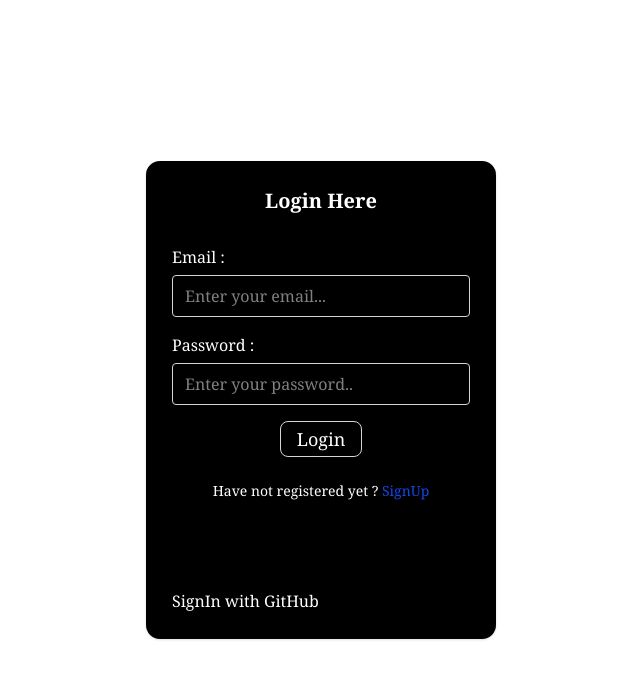
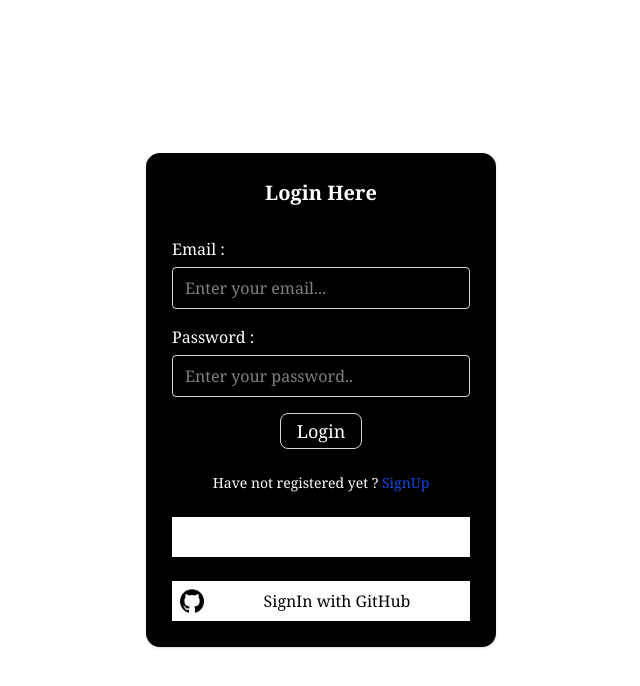
Before and after one commit to D-kavita2004/Document-Management-System, a React (Vite) app: page /Login in a window 1280 px wide. Shown: the top 686 px of the page, without its empty margins (319-959 px from the left). Built offline with nearby package versions, Linux system fonts and the light colour scheme.

Commit message:
Login with Github Completed

```diff
--- a/src/App.tsx
+++ b/src/App.tsx
@@ -12,7 +12,7 @@ import ProtectedRoute from "./components/ReusableComponents/ProtectedRoute";
 import RoleAssignment from './components/Pages/RoleAssignment';
 import { Toaster } from 'sonner';
 import ErrorPage from './components/Pages/ErrorPage';
-
+import OAuthCallback from './components/Pages/OauthCallback';
 import { useUser } from './Constants/userContext';
 import { useEffect, useState } from 'react';
 
@@ -32,7 +32,7 @@ function App() {
             <Routes>
                 <Route path='/Login' element={<Login/>}></Route>
                 <Route path='/SignUp' element={<SignUp/>}></Route>
-
+                <Route path="/oauth-callback" element={<OAuthCallback/>}></Route>
                 <Route element={<ProtectedRoute/>}>
                   <Route path='/' element={<Layout/>}>
                       <Route index element={<Dashboard/>}></Route>
--- a/src/components/Pages/Login.tsx
+++ b/src/components/Pages/Login.tsx
@@ -14,7 +14,6 @@ import { toast } from "sonner";
 import { useNavigate } from "react-router-dom";
 import { useUser } from "@/Constants/userContext";
 import { GoogleLogin } from '@react-oauth/google';
-
 const Login = () => {
       const { user, loading, setUser } = useUser();
       const navigate = useNavigate();
@@ -90,9 +89,12 @@ const Login = () => {
                   <CardFooter className="flex justify-between flex-col my-auto">
                   <p className="text-sm">Have not registered yet ? <Link to="/SignUp" className="text-blue-700">SignUp</Link></p>
                   <br></br>
-                  <div className="w-full"><GoogleLogin onSuccess={handleGoogleLogin}/></div>
+                  <div className="w-full text-center bg-white text-black"><GoogleLogin onSuccess={handleGoogleLogin}/></div>
                   <br></br>
-                  <div className="w-full" onClick={handleSignInWithGithub}>SignIn with GitHub</div>
+                  <div className="w-full text-center bg-white text-black pt-2 pb-2 flex cursor-pointer" onClick={handleSignInWithGithub}>
+                        <div className="object-contain w-6 h-6 relative ml-2"><img src="src\assets\github-logo.png" alt="login with github"></img></div>
+                        <div className="mx-auto my-auto">SignIn with GitHub</div>
+                  </div>
                   </CardFooter>
             </Card>
       </div>
--- /dev/null
+++ b/src/components/Pages/OauthCallback.tsx
@@ -0,0 +1,35 @@
+// src/pages/OAuthCallback.jsx
+import { useEffect } from "react";
+import { useNavigate } from "react-router-dom";
+import axios from "axios";
+import { useUser } from "@/Constants/userContext";
+import { toast } from "sonner";
+
+const OAuthCallback = () => {
+  const navigate = useNavigate();
+  const {setUser} = useUser();
+
+  useEffect(() => {
+    const getUser = async () => {
+      try {
+        const res = await axios.get("http://localhost:4000/verify-token", {
+          withCredentials: true,
+        });
+        console.log("OAUTH_CALLBACK",res.data.data);
+        setUser(res.data);
+        localStorage.setItem("loggedIn", "true");
+        toast.success("User logged in successfully");
+        navigate("/");
+      } catch (err) {
+        console.log("OAuth login failed", err);
+        navigate("/Login");
+      }
+    };
+
+    getUser();
+  }, []);
+
+  return <div>Logging in via GitHub...</div>;
+};
+
+export default OAuthCallback;
--- a/src/components/Pages/RoleAssignment.tsx
+++ b/src/components/Pages/RoleAssignment.tsx
@@ -94,7 +94,9 @@ const RoleAssignment = () => {
                         <tr key={index} className="even:bg-gray-200 dark:bg-[#3b3636]">
                               <td className="border border-gray-300 px-4 py-2 text-center align-middle">
                                     <div className="flex items-center justify-center h-full">
-                                    {user.firstName + " " + user.lastName}
+                                   {user.username ? user.username : (user.firstName + " " + user.lastName)}
+
+                                    {/* {user.firstName + " " + user.lastName} */}
                                     </div>
                               </td>
                               <td className="border border-gray-300 px-1 py-1 whitespace-nowrap text-center cursor-pointer">
```
Also changed, not shown: src/assets/github-logo.png (added).
